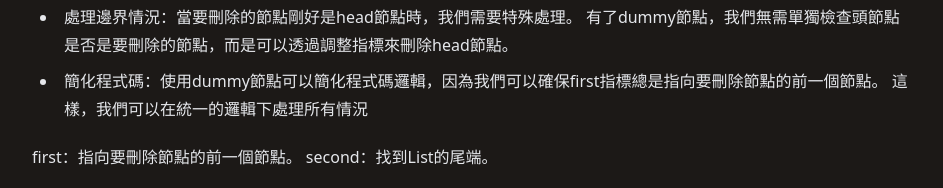
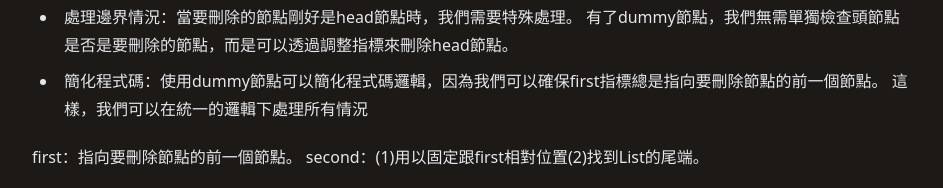
Before and after one commit to Jie0117/Jie0117.github.io, a plain HTML site: page blog/leetcode_19/index.html in a window 1280 px wide. Shown: the part 1039-1227 px from the top of the page, without its empty margins (168-1111 px from the left). Drawn offline with Linux system fonts and the light colour scheme; some icons are missing.

Commit message:
add profile

```diff
--- a/blog/leetcode_19/index.html
+++ b/blog/leetcode_19/index.html
@@ -146,8 +146,8 @@
 <li>處理邊界情況：當要刪除的節點剛好是head節點時，我們需要特殊處理。 有了dummy節點，我們無需單獨檢查頭節點是否是要刪除的節點，而是可以透過調整指標來刪除head節點。</li>
 <li>簡化程式碼：使用dummy節點可以簡化程式碼邏輯，因為我們可以確保first指標總是指向要刪除節點的前一個節點。 這樣，我們可以在統一的邏輯下處理所有情況</li>
 </ul>
-<p>first：指向要刪除節點的前一個節點。
-second：找到List的尾端。</p>
+<p>first：指向要刪除節點的前一個節點。<!-- raw HTML omitted -->
+second：(1)用以固定跟first相對位置(2)找到List的尾端。</p>
 <ol>
 <li>利用second指標指向從起點算起第n個位置</li>
 <li>同時移動first以及second，直到second變成NULL。first跟second相對位置是固定的，second先走到第n個位置，此時first跟second相差n，當兩個指標一起走完while迴圈後，second會等於NULL，同時也代表first就是從尾端數來第n+1個位置 (注意：從頭數n個以及從後面數n個的差異)</li>
```
Also changed, not shown: index.html (+1 -1 lines).
